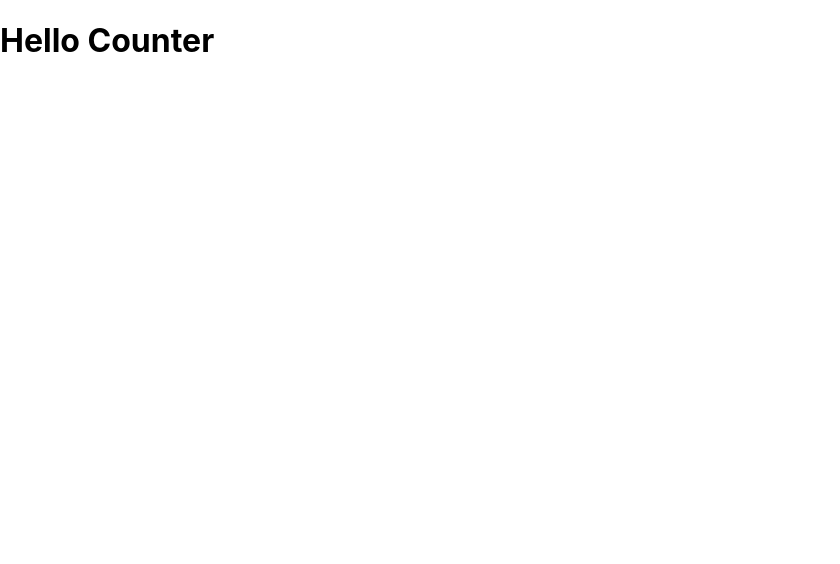
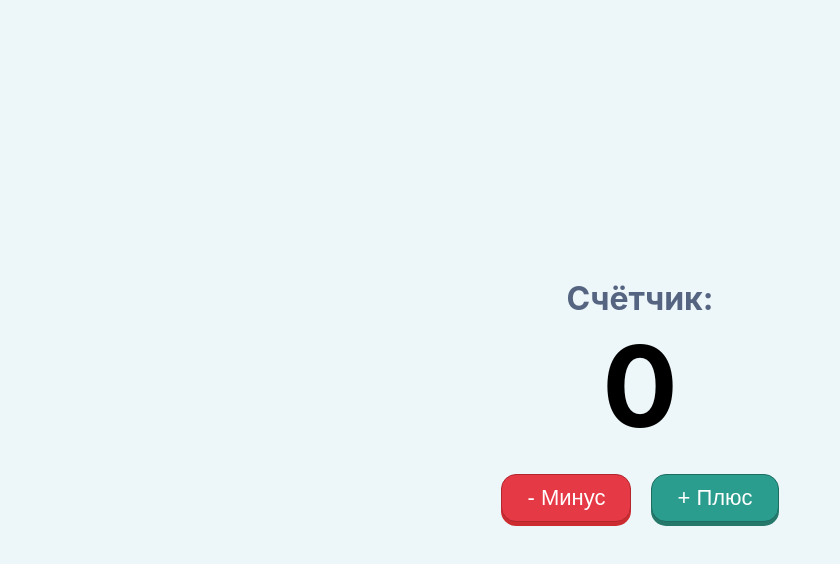
Before and after one commit to Nick536363/React_lesson1, a React (Create React App) app: page / in a window 1280 px wide. Shown: the top 564 px of the page, without its empty margins (0-840 px from the left). Built offline with nearby package versions, Linux system fonts and the light colour scheme.

Commit message:
added counter in Counter.jsx

```diff
--- a/src/Counter.jsx
+++ b/src/Counter.jsx
@@ -1,6 +1,13 @@
+import "./Counter.css";
+
 function helloCounter(){
     return(
-        <h1>Hello Counter</h1>
+        <div class="Counter">
+            <div> <h2>Счётчик:</h2> <h1>0</h1>
+                <button class="minus">- Минус</button>
+                <button class="plus">+ Плюс</button>
+            </div>
+        </div>
     );
 }
 
```
